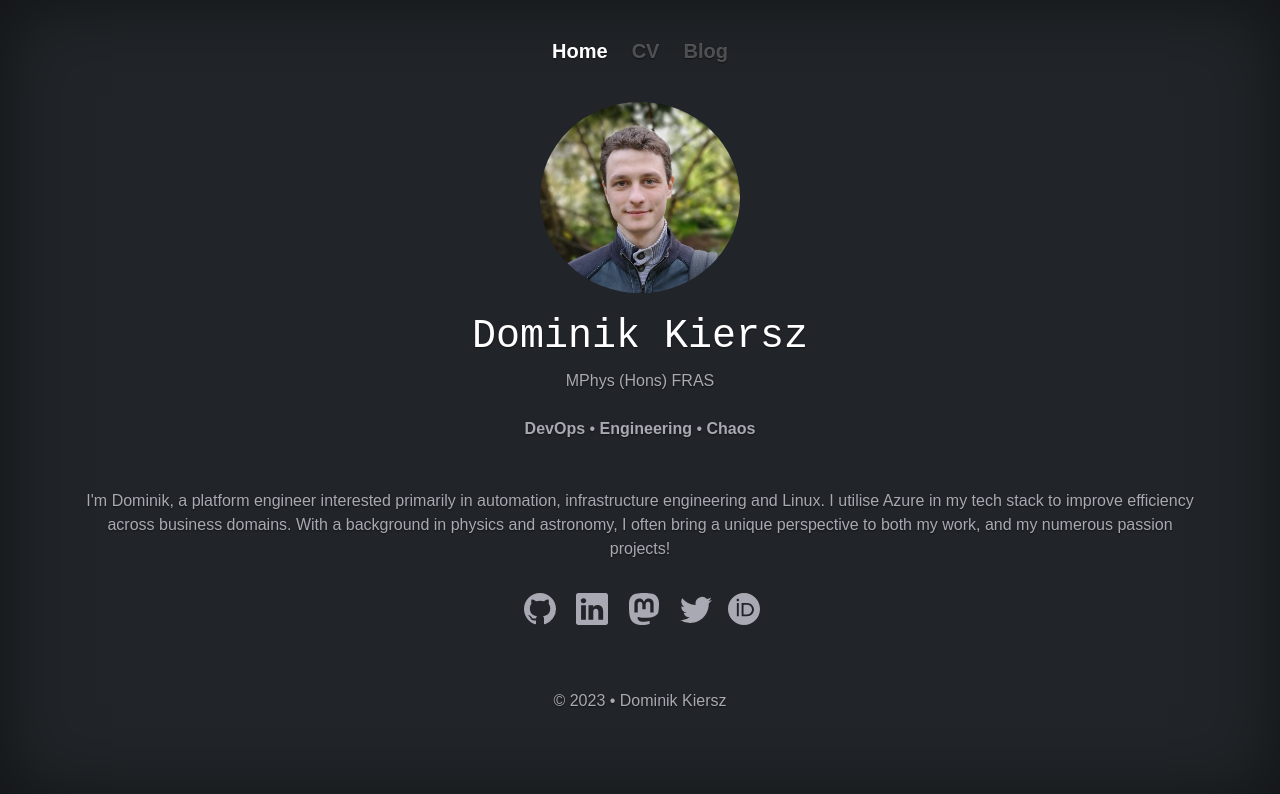
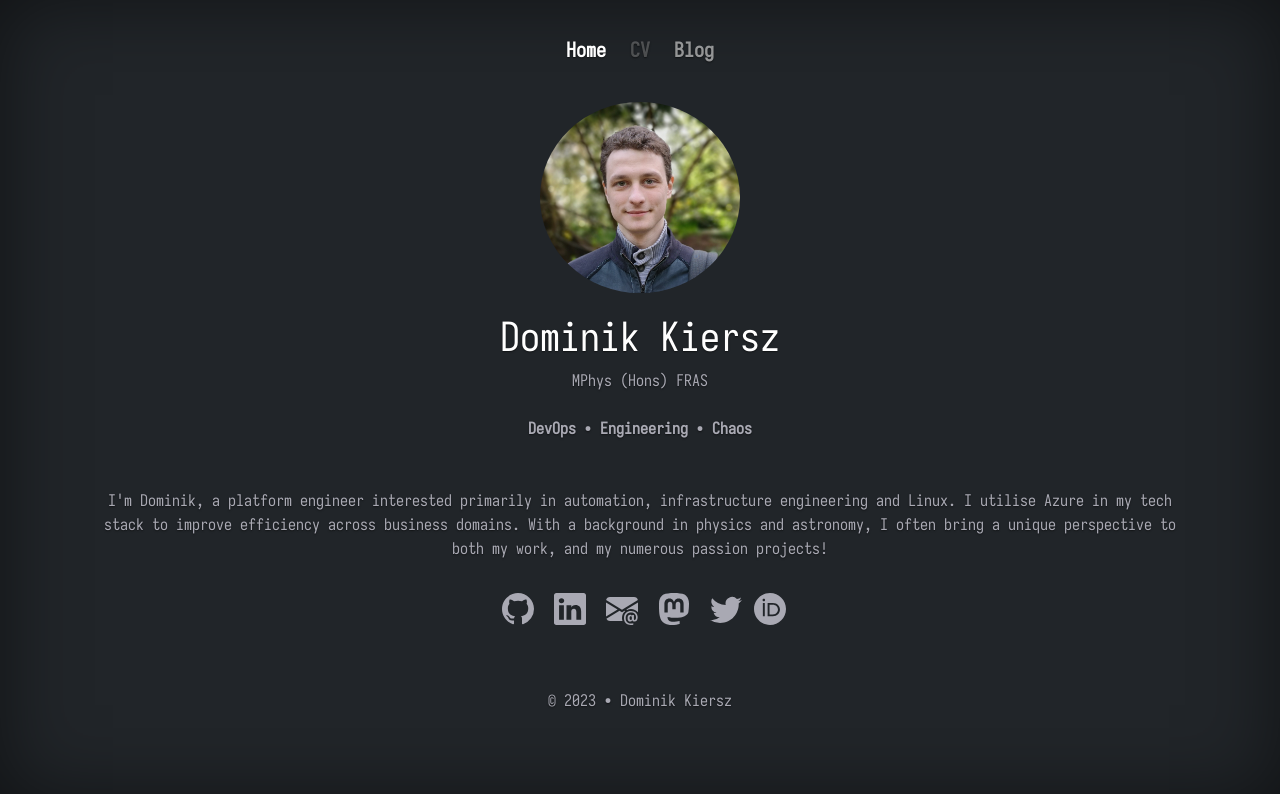
Before and after one commit to DAKiersz/kiersz-dev, a plain HTML site: page src/index.html in a window 1280 px wide. Drawn offline with nearby package versions, Linux system fonts and the light colour scheme.

Commit message:
Add email and blog link. Fix fonts in head

```diff
--- a/src/css/fonts.css
+++ b/src/css/fonts.css
@@ -1,4 +1,6 @@
 @font-face {
     font-family: "Iosevka";
-    src: url("/src/fonts/iosevka-regular.woff2") format('woff2');
+    src: local("Iosevka Regular"),
+        local("Iosevka-Regular"),
+        url("/src/css/fonts/iosevka-regular.woff2") format('woff2');
 }
--- a/src/css/style.css
+++ b/src/css/style.css
@@ -1,13 +1,13 @@
 /* Typography */
 
 h1 {
-    font-family: "Iosevka", monospace;
+    font-family: "Iosevka", "Noto Sans Display", Verdana, monospace;
     color: #ffffff;
     padding-top: 1.25rem;
 }
 
 p {
-    font-family: "Iosevka", sans-serif;
+    font-family: "Iosevka", "Noto Sans Display", sans-serif;
     color: #a9a9b3;
     font-size: 1rem;
 }
--- a/src/index.html
+++ b/src/index.html
@@ -13,6 +13,10 @@
 
     <!-- Main CSS -->
     <link rel="stylesheet" href="/src/css/style.css">
+    <link rel="stylesheet" href="/src/css/fonts.css">
+
+    <!-- CDN Font (Backup) -->
+    <link rel="stylesheet" href="https://fonts.googleapis.com/css?family=Noto Sans Display">
 
     <!-- Bootstrap 5.3 Style + Icons -->
     <link href="https://cdn.jsdelivr.net/npm/bootstrap@5.3.0-alpha1/dist/css/bootstrap.min.css" rel="stylesheet"
@@ -29,13 +33,13 @@
                 <div class="container-fluid justify-content-center">
                     <ul class="navbar-nav mb-3">
                         <li class="nav-item p-1">
-                            <a class="nav-link active" aria-current="page" href="#">Home</a>
+                            <a class="nav-link active" aria-current="page" href="">Home</a>
                         </li>
                         <li class="nav-item p-1">
                             <a class="nav-link disabled" href="#">CV</a>
                         </li>
                         <li class="nav-item p-1">
-                            <a class="nav-link disabled" href="#" tabindex="-1" aria-disabled="true">Blog</a>
+                            <a class="nav-link" href="https://somethingstochastic.com">Blog</a>
                         </li>
                     </ul>
                 </div>
@@ -79,6 +83,15 @@
                             d="M0 1.146C0 .513.526 0 1.175 0h13.65C15.474 0 16 .513 16 1.146v13.708c0 .633-.526 1.146-1.175 1.146H1.175C.526 16 0 15.487 0 14.854V1.146zm4.943 12.248V6.169H2.542v7.225h2.401zm-1.2-8.212c.837 0 1.358-.554 1.358-1.248-.015-.709-.52-1.248-1.342-1.248-.822 0-1.359.54-1.359 1.248 0 .694.521 1.248 1.327 1.248h.016zm4.908 8.212V9.359c0-.216.016-.432.08-.586.173-.431.568-.878 1.232-.878.869 0 1.216.662 1.216 1.634v3.865h2.401V9.25c0-2.22-1.184-3.252-2.764-3.252-1.274 0-1.845.7-2.165 1.193v.025h-.016a5.54 5.54 0 0 1 .016-.025V6.169h-2.4c.03.678 0 7.225 0 7.225h2.4z" />
                     </svg>
                 </a>
+                <a href="mailto:dakiersz.ud3cc@8shield.net" title="Email" class="text-decoration-none p-2">
+                    <svg xmlns="http://www.w3.org/2000/svg" width="32" height="32" fill="#a9a9b3"
+                        class="bi bi-envelope-at-fill" viewBox="0 0 16 16">
+                        <path
+                            d="M2 2A2 2 0 0 0 .05 3.555L8 8.414l7.95-4.859A2 2 0 0 0 14 2H2Zm-2 9.8V4.698l5.803 3.546L0 11.801Zm6.761-2.97-6.57 4.026A2 2 0 0 0 2 14h6.256A4.493 4.493 0 0 1 8 12.5a4.49 4.49 0 0 1 1.606-3.446l-.367-.225L8 9.586l-1.239-.757ZM16 9.671V4.697l-5.803 3.546.338.208A4.482 4.482 0 0 1 12.5 8c1.414 0 2.675.652 3.5 1.671Z" />
+                        <path
+                            d="M15.834 12.244c0 1.168-.577 2.025-1.587 2.025-.503 0-1.002-.228-1.12-.648h-.043c-.118.416-.543.643-1.015.643-.77 0-1.259-.542-1.259-1.434v-.529c0-.844.481-1.4 1.26-1.4.585 0 .87.333.953.63h.03v-.568h.905v2.19c0 .272.18.42.411.42.315 0 .639-.415.639-1.39v-.118c0-1.277-.95-2.326-2.484-2.326h-.04c-1.582 0-2.64 1.067-2.64 2.724v.157c0 1.867 1.237 2.654 2.57 2.654h.045c.507 0 .935-.07 1.18-.18v.731c-.219.1-.643.175-1.237.175h-.044C10.438 16 9 14.82 9 12.646v-.214C9 10.36 10.421 9 12.485 9h.035c2.12 0 3.314 1.43 3.314 3.034v.21Zm-4.04.21v.227c0 .586.227.8.581.8.31 0 .564-.17.564-.743v-.367c0-.516-.275-.708-.572-.708-.346 0-.573.245-.573.791Z" />
+                    </svg>
+                </a>
                 <a href="https://techhub.social/@DAKiersz" title="Mastodon" class="text-decoration-none p-2">
                     <svg xmlns="http://www.w3.org/2000/svg" width="32" height="32" fill="#a9a9b3" class="bi bi-mastodon"
                         viewBox="0 0 16 16">
@@ -93,13 +106,14 @@
                             d="M5.026 15c6.038 0 9.341-5.003 9.341-9.334 0-.14 0-.282-.006-.422A6.685 6.685 0 0 0 16 3.542a6.658 6.658 0 0 1-1.889.518 3.301 3.301 0 0 0 1.447-1.817 6.533 6.533 0 0 1-2.087.793A3.286 3.286 0 0 0 7.875 6.03a9.325 9.325 0 0 1-6.767-3.429 3.289 3.289 0 0 0 1.018 4.382A3.323 3.323 0 0 1 .64 6.575v.045a3.288 3.288 0 0 0 2.632 3.218 3.203 3.203 0 0 1-.865.115 3.23 3.23 0 0 1-.614-.057 3.283 3.283 0 0 0 3.067 2.277A6.588 6.588 0 0 1 .78 13.58a6.32 6.32 0 0 1-.78-.045A9.344 9.344 0 0 0 5.026 15z" />
                     </svg>
                 </a>
-                <a href="https://orcid.org/0000-0001-5787-9034" title="Orcid" class="text-decoration-none p-1">
+                <a href="https://orcid.org/0000-0001-5787-9034" title="Orcid" class="text-decoration-none p-0">
                     <svg xmlns="http://www.w3.org/2000/svg" width="32" height="32" fill="#a9a9b3" class="bi bi-orcid"
                         viewBox="0 0 32 32">
                         <path
                             d="M16 0c-8.839 0-16 7.161-16 16s7.161 16 16 16c8.839 0 16-7.161 16-16s-7.161-16-16-16zM9.823 5.839c0.704 0 1.265 0.573 1.265 1.26 0 0.688-0.561 1.265-1.265 1.265-0.692-0.004-1.26-0.567-1.26-1.265 0-0.697 0.563-1.26 1.26-1.26zM8.864 9.885h1.923v13.391h-1.923zM13.615 9.885h5.197c4.948 0 7.125 3.541 7.125 6.703 0 3.439-2.687 6.699-7.099 6.699h-5.224zM15.536 11.625v9.927h3.063c4.365 0 5.365-3.312 5.365-4.964 0-2.687-1.713-4.963-5.464-4.963z" />
                     </svg>
                 </a>
+
             </div>
         </main>
 
```
Also changed, not shown: src/css/fonts/iosevka-regular.woff2 (renamed from src/fonts/iosevka-regular.woff2).
